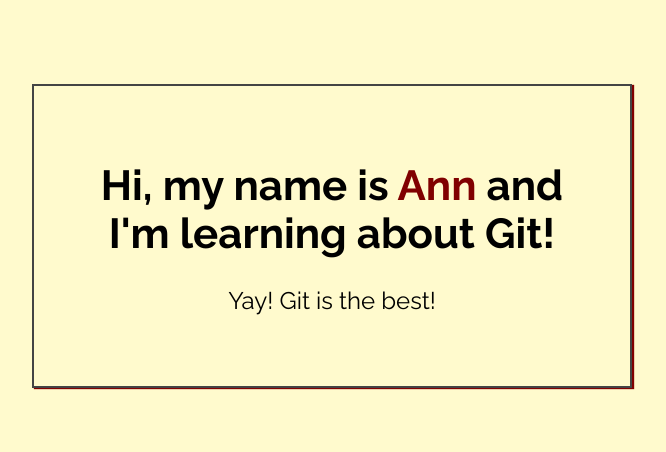
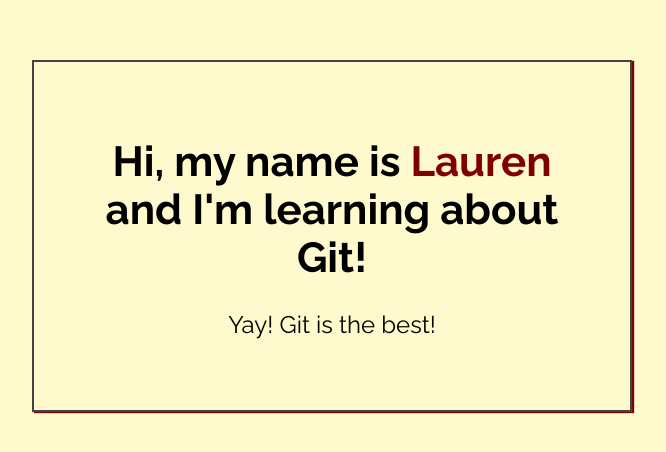
Before and after one commit to laurenferguson023/my-first-repo, a plain HTML site: page index.html in a window 1280 px wide. Shown: the part 164-616 px from the top of the page, without its empty margins (308-974 px from the left). Drawn offline with Linux system fonts and the light colour scheme.

Commit message:
Added name to index.html

```diff
--- a/index.html
+++ b/index.html
@@ -14,7 +14,7 @@
 <body>
 
     <div class="greeting">
-        <h1>Hi, my name is <span class="highlight">Ann</span> and I'm learning about Git! </h1>
+        <h1>Hi, my name is <span class="highlight">Lauren</span> and I'm learning about Git! </h1>
 
         <p>Yay! Git is the best!</p>
     </div>
```
